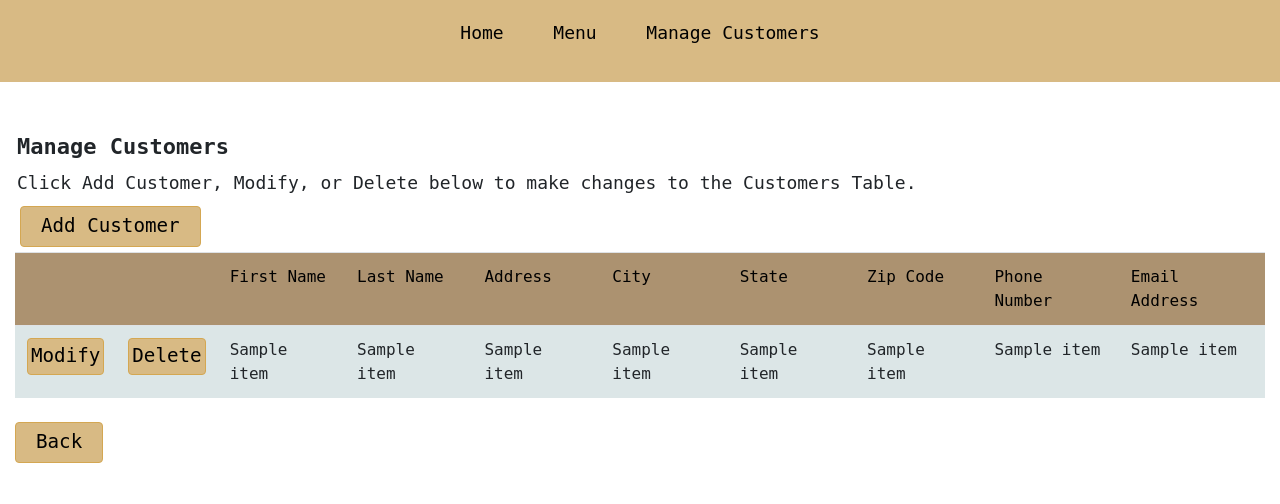
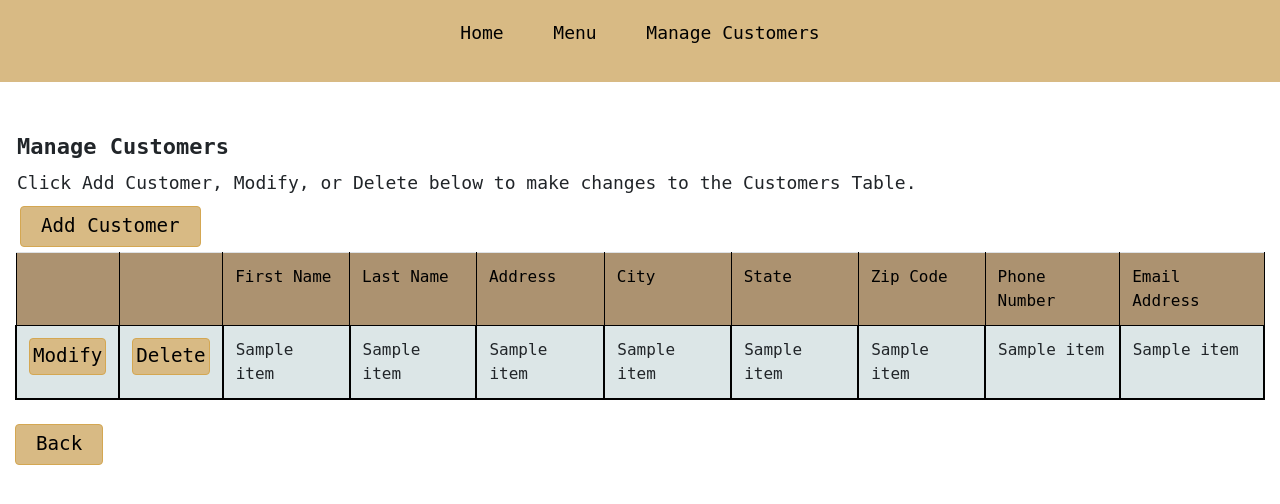
Before and after one commit to LaureanoG/databaseProject, a Flask app: template templates/manageCustomers.html in a window 1280 px wide. Shown: the part 97-601 px from the top of the page. Run offline with Flask 2, Linux system fonts and the light colour scheme; the template is opened without the code that fills it: most values are stand-ins (such as "Sample title", 1, 10 or a date in 2020); some libraries are stand-ins or nearby versions.

Commit message:
Add files via upload

```diff
--- a/static/css/addCustomerForm.css
+++ b/static/css/addCustomerForm.css
@@ -97,6 +97,7 @@ table {
 }
 
 th{
+    border: 1px solid #000;
     text-align: left;
     padding: 10px;
     color: #000;
@@ -104,6 +105,8 @@ th{
     font-weight: normal;
 }
 td{
+    border: 2px solid #000;
+    text-align: left;
     padding: 10px 5px;
 }
 
--- a/static/css/manageCustomers.css
+++ b/static/css/manageCustomers.css
@@ -97,6 +97,7 @@ table {
 }
 
 th{
+    border: 1px solid #000;
     text-align: left;
     padding: 10px;
     color: #000;
@@ -104,6 +105,7 @@ th{
     font-weight: normal;
 }
 td{
+    border: 2px solid #000;
     padding: 10px 5px;
 }
 
```
Also changed, not shown: static/css/orderHistory.css (+16 -0 lines).
